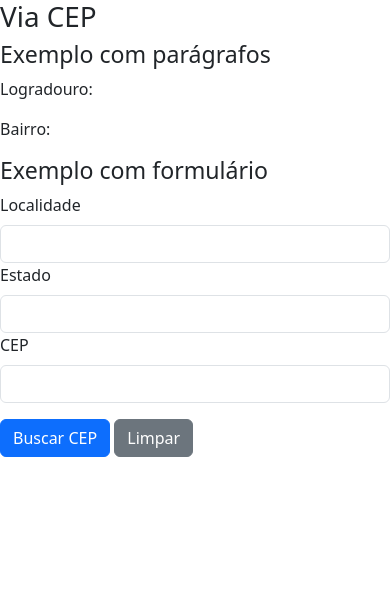
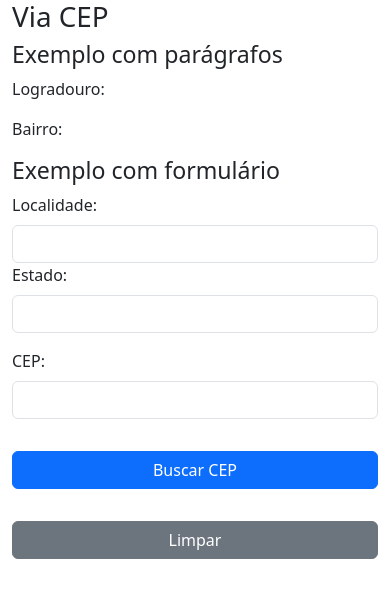
Before and after one commit to MariaEmilia611/WEB-Faculdade, a plain HTML site: page aula8/viacep/cep.html in a window 390 px wide. Drawn offline with nearby package versions, Linux system fonts and the light colour scheme.

Commit message:
Ajustando campos

```diff
--- a/aula8/viacep/cep.html
+++ b/aula8/viacep/cep.html
@@ -1,60 +1,56 @@
 <!DOCTYPE html>
-<html lang="pt-BR">
-
+<html lang="pt-br">
 <head>
     <meta charset="UTF-8">
     <meta name="viewport" content="width=device-width, initial-scale=1.0">
+    <title>VIA CEP</title>
+
     <link href="https://cdn.jsdelivr.net/npm/bootstrap@5.3.3/dist/css/bootstrap.min.css" rel="stylesheet">
     <script src="https://cdn.jsdelivr.net/npm/bootstrap@5.3.3/dist/js/bootstrap.bundle.min.js"></script>
+
     <script src="https://ajax.googleapis.com/ajax/libs/jquery/3.7.1/jquery.min.js"></script>
-
-    <title>VIA CEP</title>
-
-
 </head>
 
 <script>
     $(document).ready(function() {
-       Limpar()
+        limpar()
     })
 
-    function getCep() {
-        var cepBusca = $('cep'.val())
+    function getCep(){
+        var cepBusca = $('#cep').val()
         var url = 'https://viacep.com.br/ws/' + cepBusca + '/json'
-        $.get(url, function (cep) {
+        $.get(url, function(cep){
             console.log(cep)
 
             setParagrafos(cep)
             setFormulario(cep)
-
-
         });
-
     }
 
-    // = dados:Ou pode ser cep também lembrando que a varíavel é outra por isso é possível mudar seu nome
-    function setParagrafos(dados) {
-        $('#logradouro').text(dados.logradouro)
-        $('#bairro').text(dados.bairro)
-
+    function setParagrafos(cep){
+        $('#logradouro').text(cep.logradouro)
+        $('#bairro').text(cep.bairro)
     }
 
-    function setFormulario(cep) {
+    function setFormulario(cep){
         $('#localidade').val(cep.localidade)
-        $('#Estado').val(cep.estado)
-
-
+        $('#estado').val(cep.estado)
     }
 
-    function Limpar() {
+    function limpar(){
+        // Campos de formulario
         $('#localidade').val('')
         $('#estado').val('')
         $('#cep').val('')
+
+        // Campos de paragrafo
+        $('#logradouro').text('')
+        $('#bairro').text('')
     }
 </script>
 
 <body>
-    <div class="content">
+    <div class="container">
         <h1>Via CEP</h1>
 
         <h3>Exemplo com parágrafos</h3>
@@ -63,46 +59,37 @@
 
         <h3>Exemplo com formulário</h3>
         <form action="">
-
             <div class="row">
                 <div class="col-md-6">
-                    <label for="none" class="form-label">Localidade</label>
+                    <label for="localidade" class="form-label">Localidade:</label>
                     <input type="text" class="form-control" id="localidade">
+                </div>
 
-
-                </div>
                 <div class="col-md-6">
-                    <label for="none" class="form-label">Estado</label>
-                    <input type="text" class="form-control" id="Estado">
+                    <label for="estado" class="form-label">Estado:</label>
+                    <input type="text" class="form-control" id="estado">
                 </div>
             </div>
         </form>
 
-        <div class="row col-mt-3">
+        <div class="row mt-3">
+            <div class="col-md-6">
+                <label for="cep" class="form-label">CEP:</label>
+                <input type="text" class="form-control" id="cep">
+            </div>
 
-            <div class="col-mt-6">
-
-                <label for="cep" class="form-label">CEP</label>
-                <input type="text" class="form-control" id="CEP">
-                <button class="btn btn-primary mt-3" onclick="getCep();">
+            <div class="col-md-3 mt-3 d-grid">
+                <button class="btn btn-block btn-primary mt-3" onclick="getCep()">
                     Buscar CEP
                 </button>
+            </div>
 
-                <button class="btn btn-secondary btn-block mt-3" onclick="getCep();">
+            <div class="col-md-3 mt-3 d-grid">
+                <button class="btn btn-secondary btn-block mt-3" onclick="limpar()">
                     Limpar
                 </button>
             </div>
         </div>
-
-
-
     </div>
-
-
-
-
-    </div>
-
 </body>
-
 </html>
```
